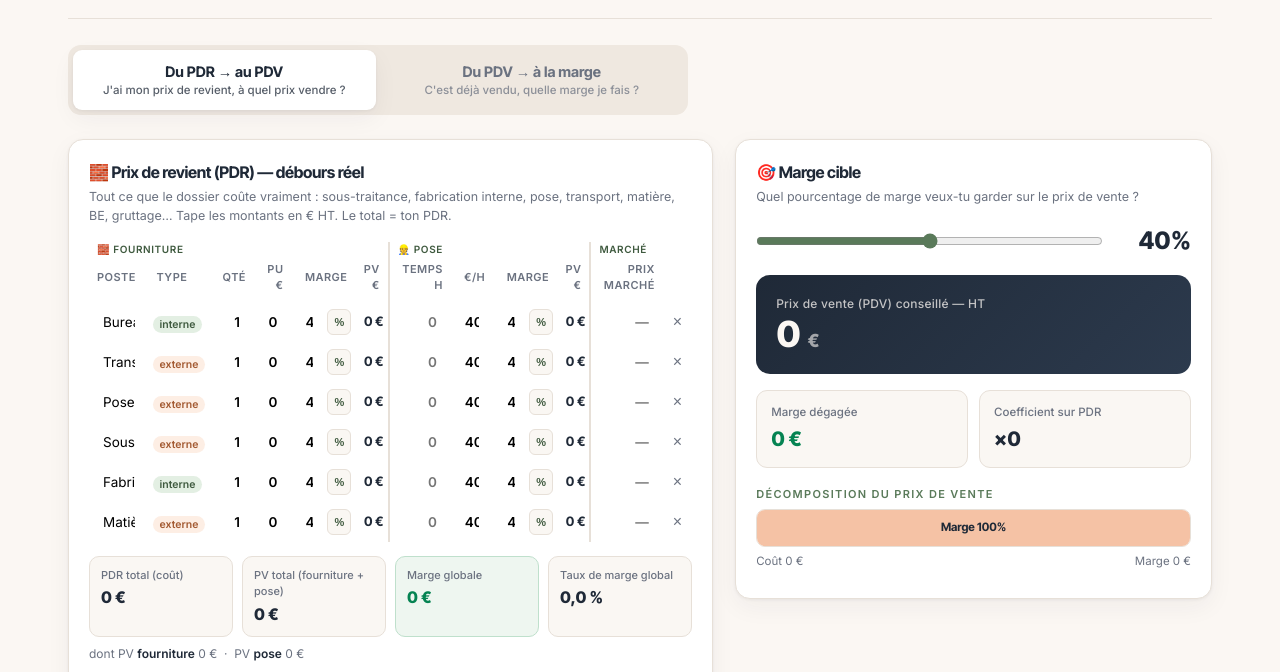
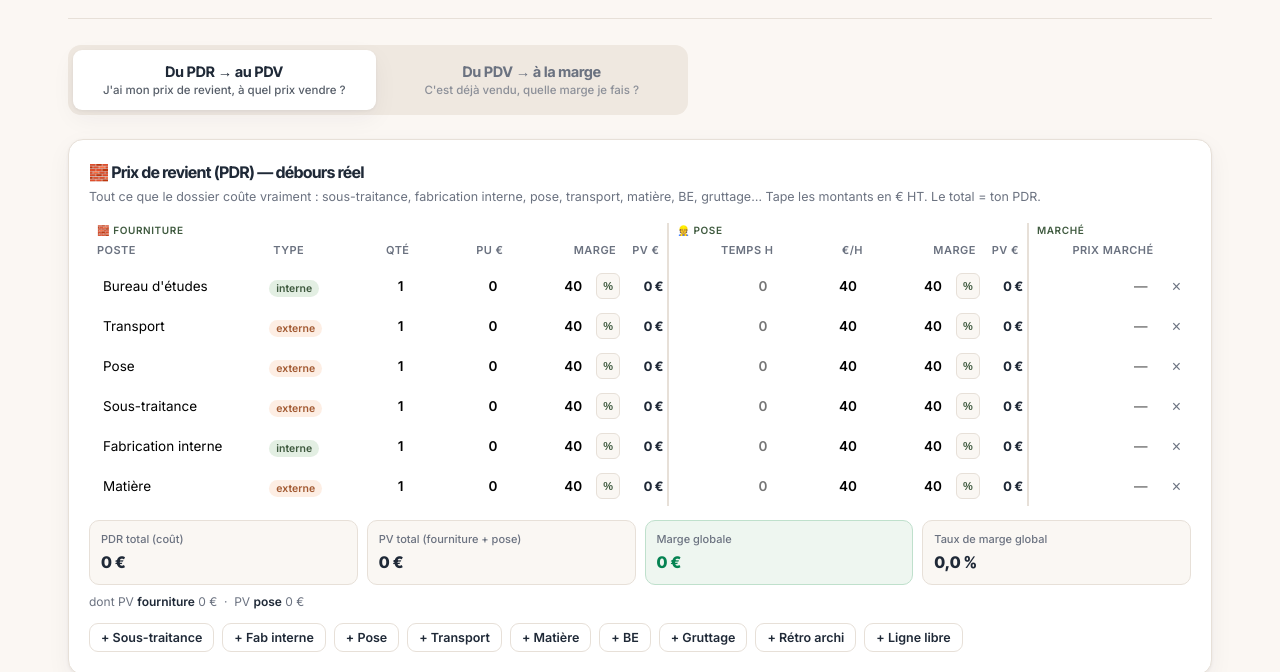
Before and after one commit to Romain-star/kaoma-marge, a plain HTML site: page index.html in a window 1280 px wide. Shown: the part 88-760 px from the top of the page. Drawn offline with Linux system fonts and the light colour scheme; no server answers.

Commit message:
Affichage : tableau pleine largeur + colonnes lisibles + scroll horizontal

```diff
--- a/index.html
+++ b/index.html
@@ -43,8 +43,7 @@
   .modebar button small{font-family:'Inter';font-weight:500;font-size:11.5px;opacity:.75}
   .modebar button.active{background:var(--card);color:var(--graphite);box-shadow:var(--shadow)}
 
-  .grid{display:grid;grid-template-columns:1.15fr .85fr;gap:22px;align-items:start}
-  @media(max-width:880px){.grid{grid-template-columns:1fr}}
+  .grid{display:grid;grid-template-columns:1fr;gap:22px;align-items:start}
 
   .card{background:var(--card);border:1px solid var(--line);border-radius:15px;padding:20px 20px 22px;box-shadow:var(--shadow)}
   .card h2{font-size:16px;font-weight:700;margin-bottom:4px;display:flex;align-items:center;gap:8px}
@@ -178,9 +177,12 @@
   .momarge{font-family:'Inter Tight';font-weight:700;font-size:13px;color:var(--sage-deep);white-space:nowrap;text-align:right}
   /* Articles ligne par ligne */
   .lines-wrap{overflow-x:auto}
-  .lin{width:58px;text-align:right;border:1px solid var(--line);border-radius:8px;padding:7px 7px;font-size:13px;font-family:'Inter Tight';font-weight:700;background:#fff}
+  .lines-wrap table{min-width:1040px}
+  .line-row td:first-child input{min-width:150px}
+  .line-row td, tr.grp th, thead tr:nth-child(2) th{white-space:nowrap}
+  .lin{width:66px;text-align:right;border:1px solid var(--line);border-radius:8px;padding:7px 7px;font-size:13px;font-family:'Inter Tight';font-weight:700;background:#fff}
   .lin:focus{outline:none;border-color:var(--sage)}
-  .lin.pu{width:74px}
+  .lin.pu{width:92px}
   .mgtoggle{font-size:11px;font-weight:700;border:1px solid var(--line);background:#faf7f3;border-radius:6px;padding:6px 6px;cursor:pointer;color:var(--sage-deep);min-width:24px}
   .mgtoggle:hover{border-color:var(--sage)}
   .lcell{font-family:'Inter Tight';font-weight:700;font-size:13px;white-space:nowrap;text-align:right}
```
